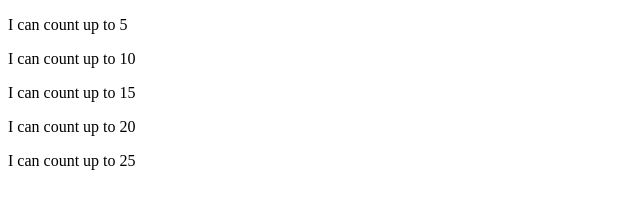
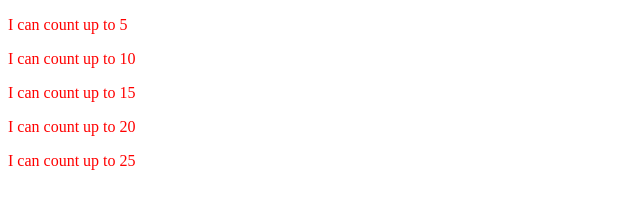
Before and after one commit to cflatts/d3-tutorial, a plain HTML site: page index.html in a window 1280 px wide. Shown: the whole page, without its empty margins (0-640 px from the left). Drawn offline with nearby package versions, Linux system fonts and the light colour scheme.

Commit message:
turned text red using .style()

```diff
--- a/index.html
+++ b/index.html
@@ -9,7 +9,7 @@
     <body>
 
         <div class = 'container'>
-            <script type = 'text/javascript'>
+            <script type = 'text/javascript' class = 'usingEnter'>
 
                 var dataset = [5, 10, 15, 20, 25,]
 
@@ -19,9 +19,7 @@
                     .append('p')
                     .text(function(data) {
                         return 'I can count up to ' + data
-                    })
-
-
+                    }).style('color','red')
 
             </script>
         </div>
```
